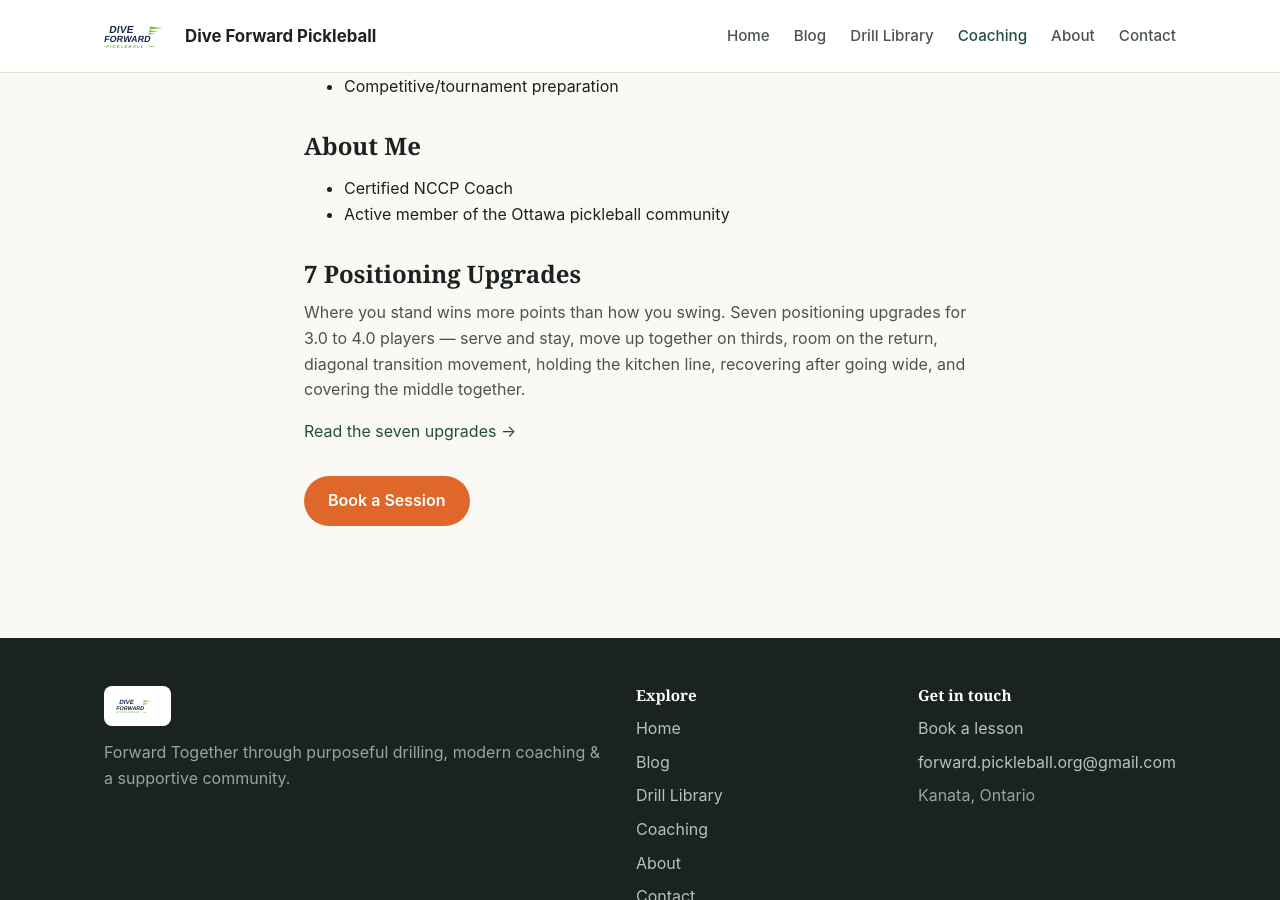
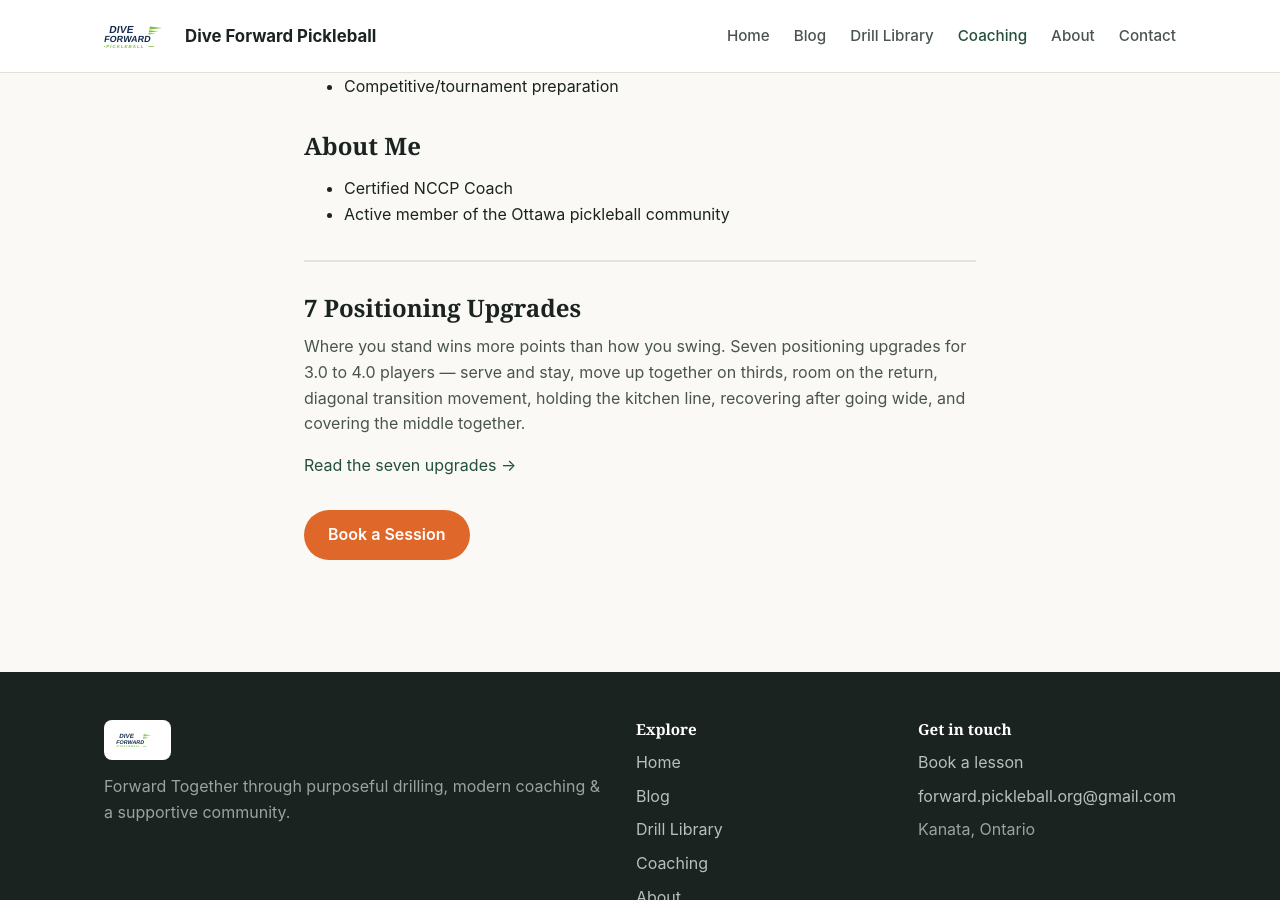
Before and after one commit to forwardpickleballorg-art/forwardpickleballorg-art.github.io, a Jekyll site: the page built from coaching.md, in a window 1280 px wide and 900 px high, scrolled down 1434 px. Built offline with Jekyll 4.4.1, drawn with Linux system fonts in a browser that asks for light colours.

Commit message:
Add divider before latest post on Coaching page

```diff
--- a/coaching.md
+++ b/coaching.md
@@ -96,6 +96,8 @@ permalink: /coaching/
     </ul>
   </div>
 
+  <hr style="border: none; border-top: 2px solid #E2E6DC; margin: 2rem 0;">
+
   <div class="program">
     <h2>7 Positioning Upgrades</h2>
     <p>
```
